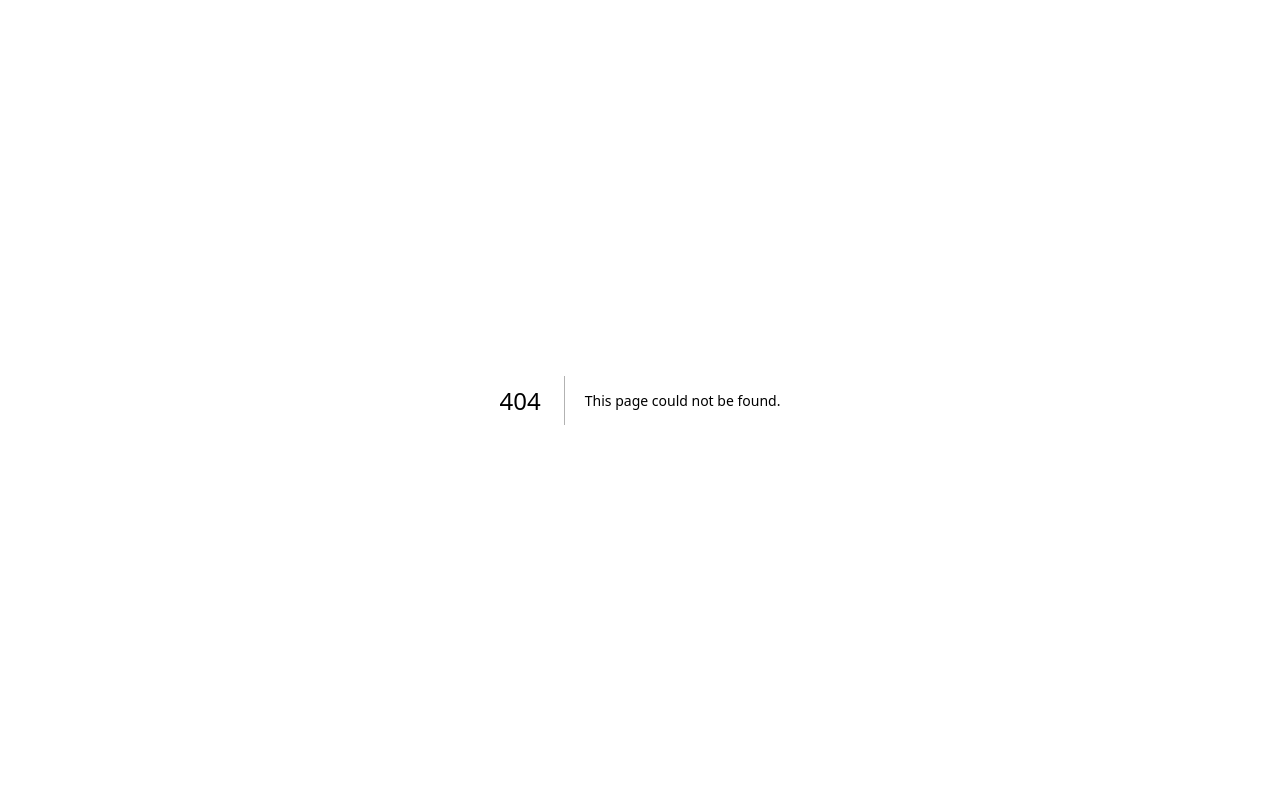
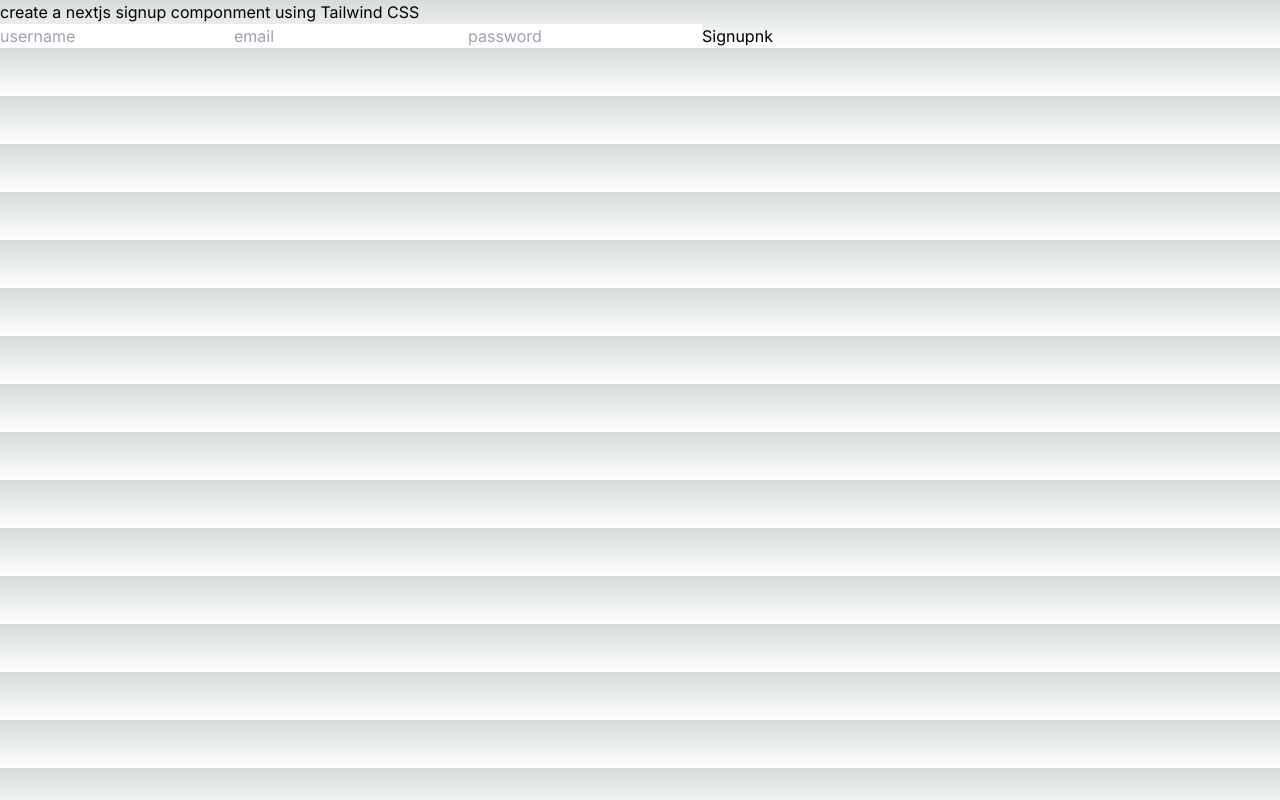
Before and after one commit to gowthambhargav/Next-Typescript, a Next.js app: page /signup in a window 1280 px wide. Before the commit this address had no page. Built offline with nearby package versions, Linux system fonts and the light colour scheme.

Commit message:
Add dependencies and devDependencies

```diff
--- /dev/null
+++ b/src/app/login/page.tsx
@@ -0,0 +1,7 @@
+import React from "react";
+
+const Login = () => {
+  return <div className="text-2xl">page</div>;
+};
+
+export default Login;
--- /dev/null
+++ b/src/app/signup/page.tsx
@@ -0,0 +1,46 @@
+"use client";
+import Link from "next/link";
+import React from "react";
+// import { useRouter } from "next/router";
+import { useRouter } from "next/navigation";
+import axios from "axios";
+
+const Signup = () => {
+  const [user, setUser] = React.useState({
+    email: "",
+    password: "",
+    username: "",
+  });
+
+  const onSignup = async () => {};
+
+  return (
+    <div>
+      create a nextjs signup componment using Tailwind CSS
+      <div>
+        <input
+          type="text"
+          placeholder="username"
+          value={user.username}
+          onChange={(e) => setUser({ ...user, username: e.target.value })}
+        />
+        <input
+          type="text"
+          placeholder="email"
+          value={user.email}
+          onChange={(e) => setUser({ ...user, email: e.target.value })}
+        />
+        <input
+          type="password"
+          placeholder="password"
+          value={user.password}
+          onChange={(e) => setUser({ ...user, password: e.target.value })}
+        />
+        <button onClick={onSignup}>Signup</button>
+        nk
+      </div>
+    </div>
+  );
+};
+
+export default Signup;
```
Also changed, not shown: package.json (+10 -4 lines), src/dbConfig/dbConfig.ts (added, +20 -0 lines), src/app/api/users/login/route.ts (added), src/app/api/users/signup/route.ts (added), 2 other files (tests, documents, lock files or other folders).
